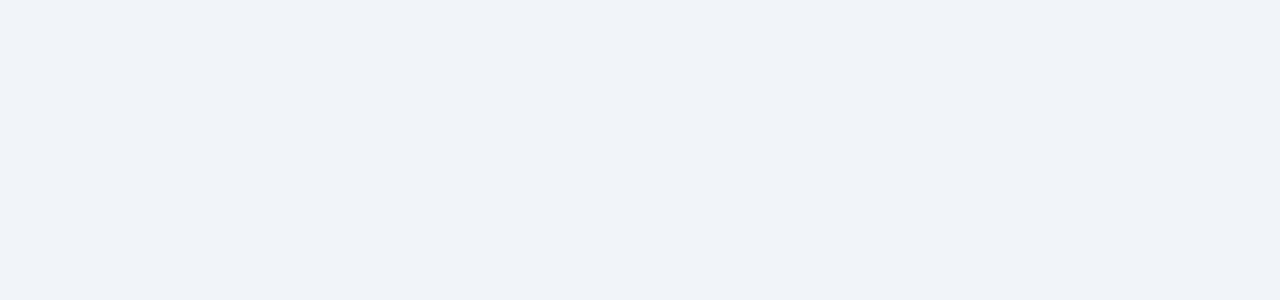
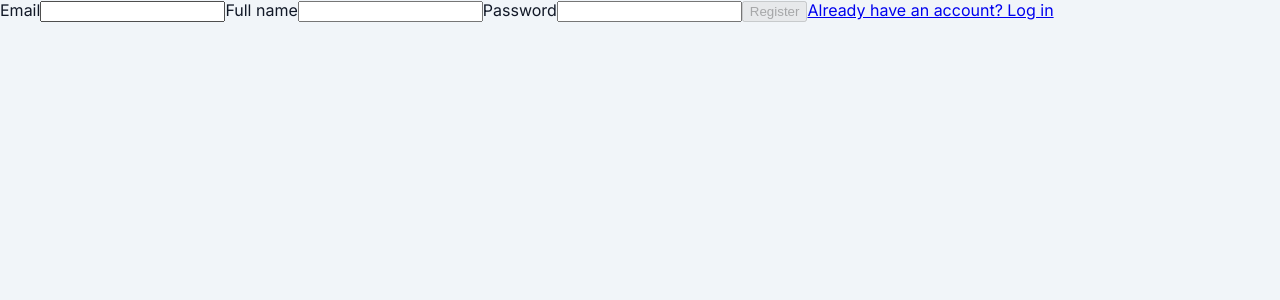
Before and after one commit to Oumaima-Ben-EL-Bey/service-desk-frontend, an Angular app: page /register in a window 1280 px wide. Before the commit this address led to /. Shown: the top 300 px of the page. Built offline with nearby package versions, Linux system fonts and the light colour scheme.

Commit message:
feat: add registration screen linked with login (#22)

```diff
--- a/src/app/app.routes.ts
+++ b/src/app/app.routes.ts
@@ -4,9 +4,11 @@ import { Tickets } from './tickets/tickets';
 import { TicketDetail } from './ticket-detail/ticket-detail';
 import { CreateTicket } from './create-ticket/create-ticket';
 import { authGuard } from './auth-guard';
+import { Register } from './register/register';
 
 export const routes: Routes = [
   { path: 'login', component: Login },
+  { path: 'register', component: Register },
   { path: 'tickets', component: Tickets, canActivate: [authGuard] },
   { path: 'tickets/new', component: CreateTicket, canActivate: [authGuard] },
   { path: 'tickets/:id', component: TicketDetail, canActivate: [authGuard] },
--- a/src/app/login/login.html
+++ b/src/app/login/login.html
@@ -4,4 +4,5 @@
   <label for="password">Password</label>
   <input type="password" id="password" [(ngModel)]="password"  name="password" />
   <button type="submit">Log in</button>
+  <a routerLink="/register">Need an account? Register</a>
 </form>
--- /dev/null
+++ b/src/app/register/register.html
@@ -0,0 +1,17 @@
+<form (ngSubmit)="onRegister()" #form="ngForm">
+  <label for="email">Email</label>
+  <input type="email" id="email" [(ngModel)]="email" name="email" required email />
+
+  <label for="fullName">Full name</label>
+  <input type="text" id="fullName" [(ngModel)]="fullName" name="fullName" required />
+
+  <label for="password">Password</label>
+  <input type="password" id="password" [(ngModel)]="password" name="password" required minlength="8" />
+
+  @if (errorMessage()) {
+  <p class="form-error">{{ errorMessage() }}</p>
+  }
+
+  <button type="submit" [disabled]="form.invalid">Register</button>
+  <a routerLink="/login">Already have an account? Log in</a>
+</form>
--- /dev/null
+++ b/src/app/register/register.ts
@@ -0,0 +1,44 @@
+import { Component, inject, signal } from '@angular/core';
+import { FormsModule } from '@angular/forms';
+import { HttpClient, HttpErrorResponse } from '@angular/common/http';
+import { Router, RouterLink } from '@angular/router';
+
+@Component({
+  selector: 'app-register',
+  imports: [FormsModule, RouterLink],
+  templateUrl: './register.html',
+  styleUrl: './register.css',
+})
+export class Register {
+  private http = inject(HttpClient);
+  private router = inject(Router);
+
+  email = '';
+  fullName = '';
+  password = '';
+  errorMessage = signal('');
+
+  onRegister() {
+    this.errorMessage.set('');
+    this.http
+      .post('https://service-desk-api.fly.dev/register', {
+        email: this.email,
+        fullName: this.fullName,
+        password: this.password,
+      })
+      .subscribe({
+        next: () => {
+          void this.router.navigate(['/login']);
+        },
+        error: (err: HttpErrorResponse) => {
+          if (err.status === 409) {
+            this.errorMessage.set('That email is already registered.');
+          } else if (err.status === 400) {
+            this.errorMessage.set('Please check your input and try again.');
+          } else {
+            this.errorMessage.set('Something went wrong. Please try again.');
+          }
+        },
+      });
+  }
+}
```
Also changed, not shown: src/app/login/login.ts (+3 -5 lines), src/app/register/register.css (added).
